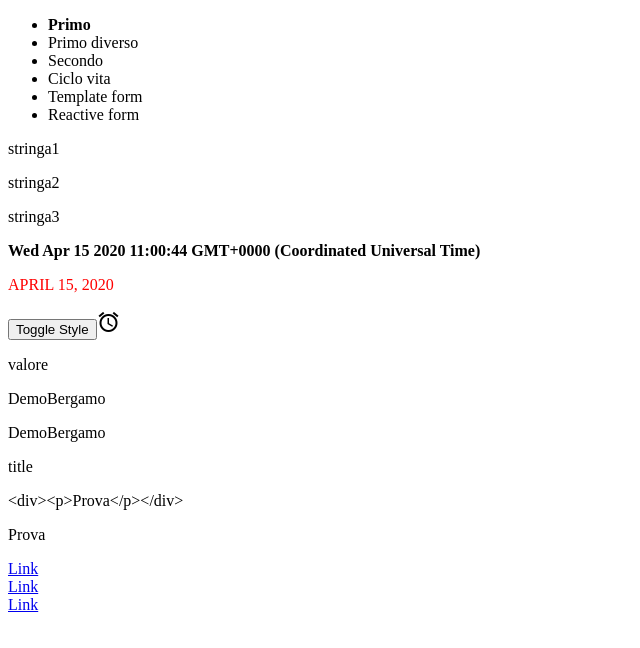
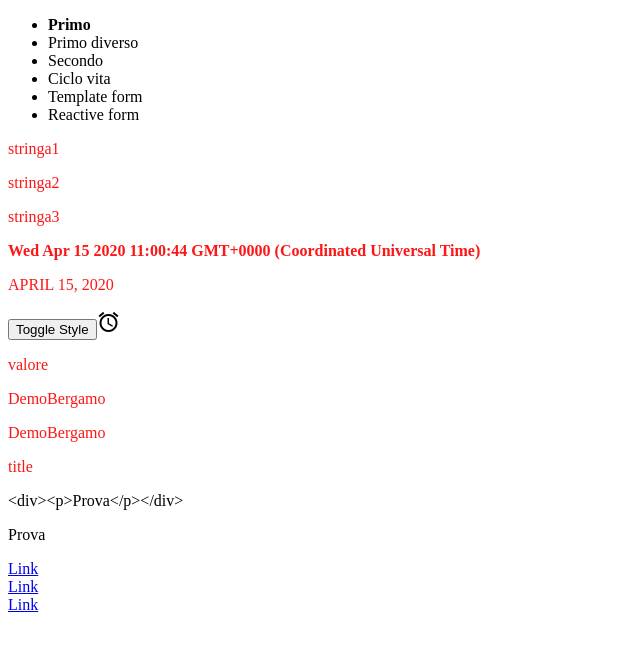
Before and after one commit to LukeSkywa/DemoBergamo, an Angular app: page /primo in a window 1280 px wide. Shown: the top 648 px of the page, without its empty margins (0-640 px from the left). Built offline with nearby package versions, Linux system fonts and the light colour scheme.

Commit message:
utilizzo variabili scss

```diff
--- a/src/app/forms/reactive-form/reactive-form.component.scss
+++ b/src/app/forms/reactive-form/reactive-form.component.scss
@@ -1,3 +1,5 @@
+@import '../../../assets/scss/variables';
+
 .ng-invalid.ng-dirty:not(form) {
     border: 1px solid red;
 }
@@ -24,7 +26,7 @@
     }
 
     >span {
-        color:red;
+        color: $textColor;
     }
 
     >label{
--- a/src/app/primo/primo.component.scss
+++ b/src/app/primo/primo.component.scss
@@ -1,7 +1,12 @@
+@import '../../assets/scss/variables';
 .colorRed{
-    color: red;
+    color: $textColor;
 }
 
 .boldStyle{
     font-weight: bold;
 }
+
+p{
+    color: $textColor
+}
--- /dev/null
+++ b/src/assets/scss/variables.scss
@@ -0,0 +1 @@
+$textColor: rgb(253, 22, 22);
```
